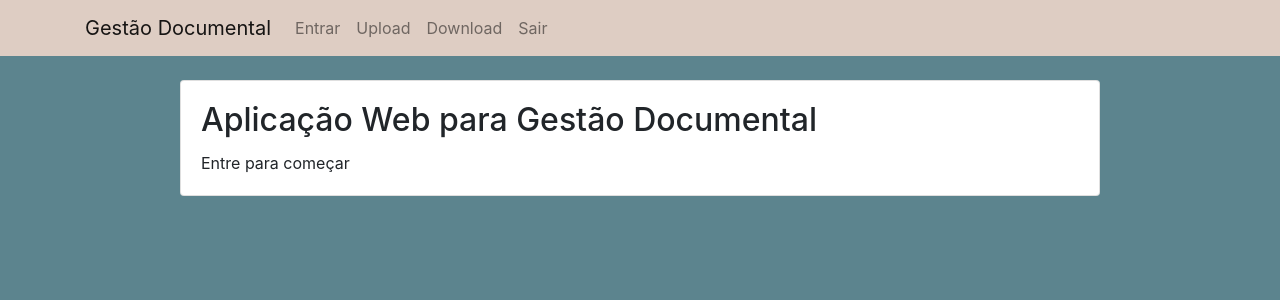
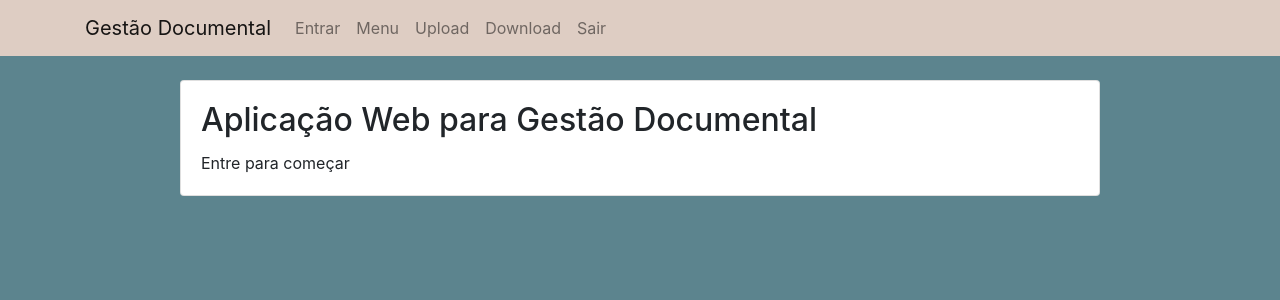
Before and after one commit to guilhermesurek/doc-manage-app, a Django app: page / in a window 1280 px wide. Shown: the top 300 px of the page. Run offline with Django 3.2, Linux system fonts and the light colour scheme; some libraries are stand-ins or nearby versions.

Commit message:
Changed login redirect and added Menu tab in base.html

```diff
--- a/initial/views.py
+++ b/initial/views.py
@@ -13,6 +13,8 @@ def login_view(request):
             user = form.save()
             login(request, user)
             next = request.POST.get('next', reverse('login'))
+            if next == reverse('login'):
+                next = reverse('menu')
             return HttpResponseRedirect(next)
     context = {
         'form': form,
--- a/templates/base.html
+++ b/templates/base.html
@@ -5,7 +5,7 @@
         <meta name="viewport" content="width=device-width, initial-scale=1, shrink-to-fit=no">
         <link rel="stylesheet" href="https://stackpath.bootstrapcdn.com/bootstrap/4.1.3/css/bootstrap.min.css" integrity="sha384-MCw98/SFnGE8fJT3GXwEOngsV7Zt27NXFoaoApmYm81iuXoPkFOJwJ8ERdknLPMO" crossorigin="anonymous">
         <link rel="stylesheet" type="text/css" href="{% static 'css/app.css' %}">
-        <title>{% block title %}My Site{% endblock %}</title>
+        <title>{% block title %}Gestão Documental{% endblock %}</title>
     </head>
     <body>
         <nav class="navbar navbar-expand-lg navbar-light mb-4" style="background-color:#decdc3">
@@ -18,6 +18,9 @@
               <ul class="navbar-nav">
                 <li class="nav-item">
                   <a class="nav-link" href="{% url 'login' %}">Entrar</a>
+                </li>
+                <li class="nav-item">
+                  <a class="nav-link" href="{% url 'menu' %}">Menu</a>
                 </li>
                 <li class="nav-item">
                   <a class="nav-link" href="{% url 'upload' %}">Upload</a>
```
